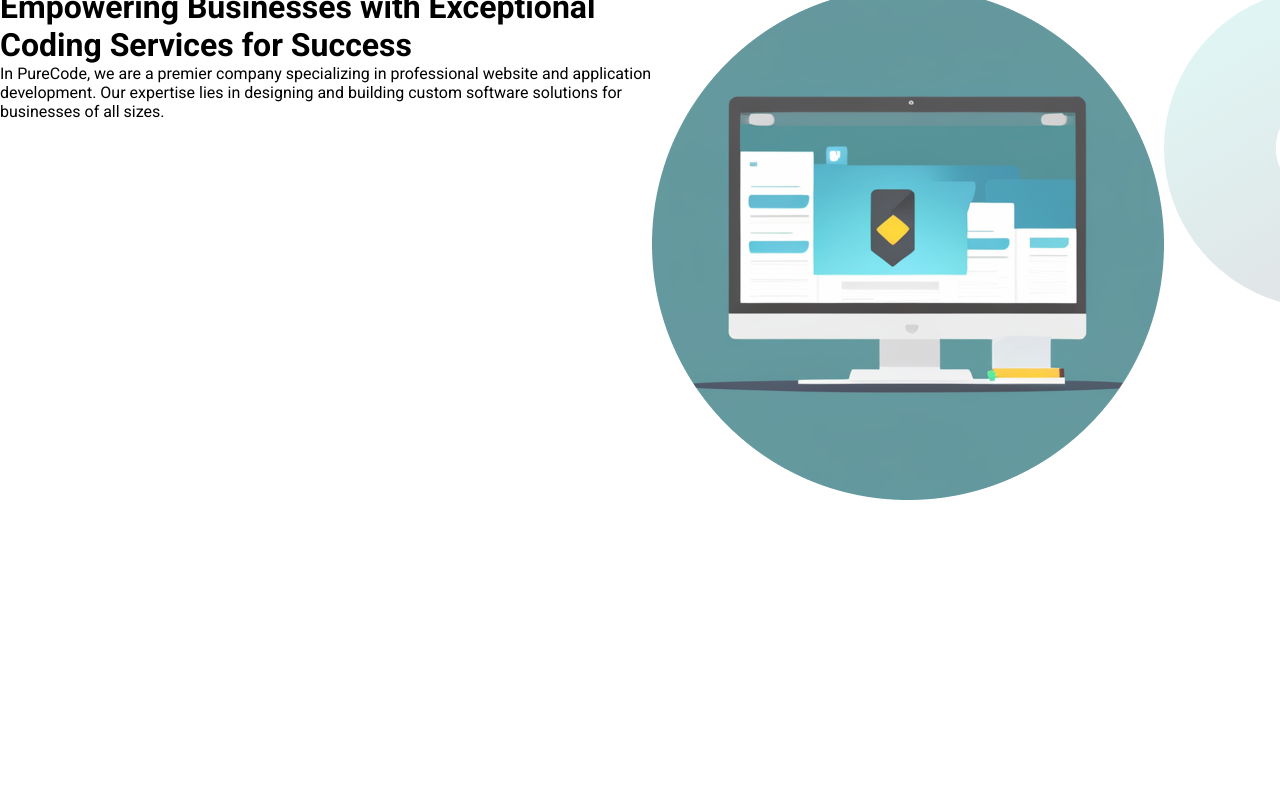
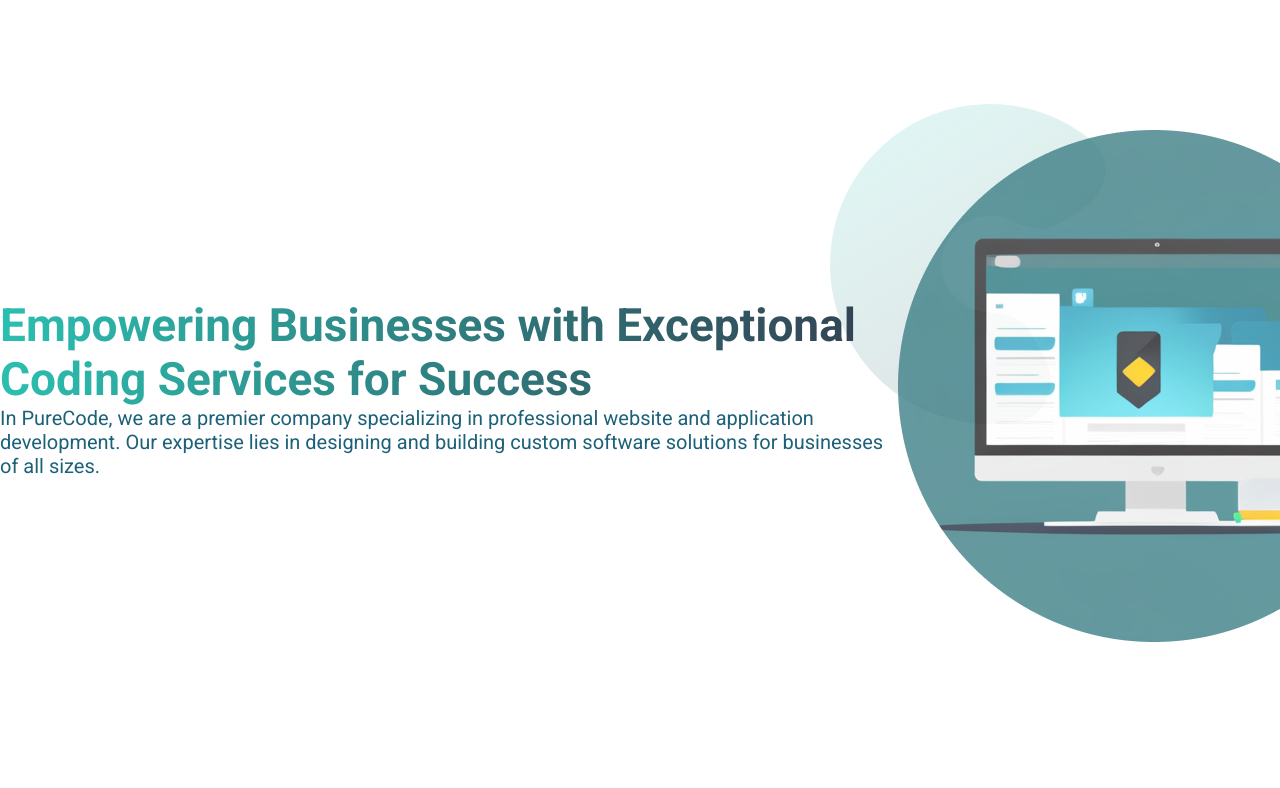
Before and after one commit to atheernami/PureCode_website, a plain HTML site: page index.html in a window 1280 px wide. Shown: the part 106-894 px from the top of the page. Drawn offline with Linux system fonts and the light colour scheme.

Commit message:
styling3

```diff
--- a/style.css
+++ b/style.css
@@ -3,7 +3,7 @@
     --blue-color: #1C6179;
     --green-color: #2BBFB0;
 
-    --green-hoover-color: #2BBFB0;
+    --green-hoover-color: #5cc8bd;
 }
 
 
@@ -54,10 +54,105 @@
     color: var(--dark-color);
     border-radius: 100px;
     padding: 10px 40px;
+    text-decoration: none;
+    transition: background-color 400ms;
+}
+
+a.btn:hover {
+    background: var(--green-hoover-color);
 }
 
 /* home section */
 .home-container {
     height: 100vh;
     display: flex;
+    align-items: center;
+    justify-content: space-between;
 }
+
+.home-container .left {
+    flex: 1;
+}
+
+.home-container .left p {
+    font-size: 20px;
+    color: var(--blue-color);
+    position: relative;
+}
+
+.home-container .left h1 {
+    font-size: 46px;
+    background: linear-gradient(to right, #2BBFB0, #333E50);
+    -webkit-background-clip: text;
+    -webkit-text-fill-color: transparent;
+}
+
+.home-container .right {
+    padding-right: 30px;
+}
+
+.home-container .shape {
+    position: absolute;
+    z-index: -1;
+    top: 210px;
+    left: 830px;
+}
+
+/* animation */
+/* animation .desktop-nav {
+    animation: fadeDown 100ms forwards;
+    opacity: 0;
+}
+
+@keyframes fadeDown {
+    0% {
+        opacity: 0;
+        transform: translateY(-20px);
+    }
+
+    100% {
+        opacity: 0;
+        transform: translateY(0);
+    }
+}*/
+
+.home-container .left h1 {
+    animation: fadeIn 600ms forwards;
+    opacity: 0;
+    animation-delay: 400ms;
+}
+
+.home-container .left p {
+    animation: fadeIn 600ms forwards;
+    opacity: 0;
+    animation-delay: 600ms;
+}
+
+@keyframes fadeIn {
+    to {
+        opacity: 1;
+    }
+}
+
+.home-container .right {
+    animation: fadeToLeft 600ms forwards;
+    opacity: 0;
+    animation-delay: 400ms;
+}
+
+.home-container .shape {
+    animation: fadeToLeft 600ms forwards;
+    opacity: 0;
+    animation-delay: 400ms;
+}
+
+@keyframes fadeToLeft {
+    from {
+        transform: translateX(100px);
+    }
+
+    to {
+        opacity: 1;
+        transform: translateX(0);
+    }
+}
```
